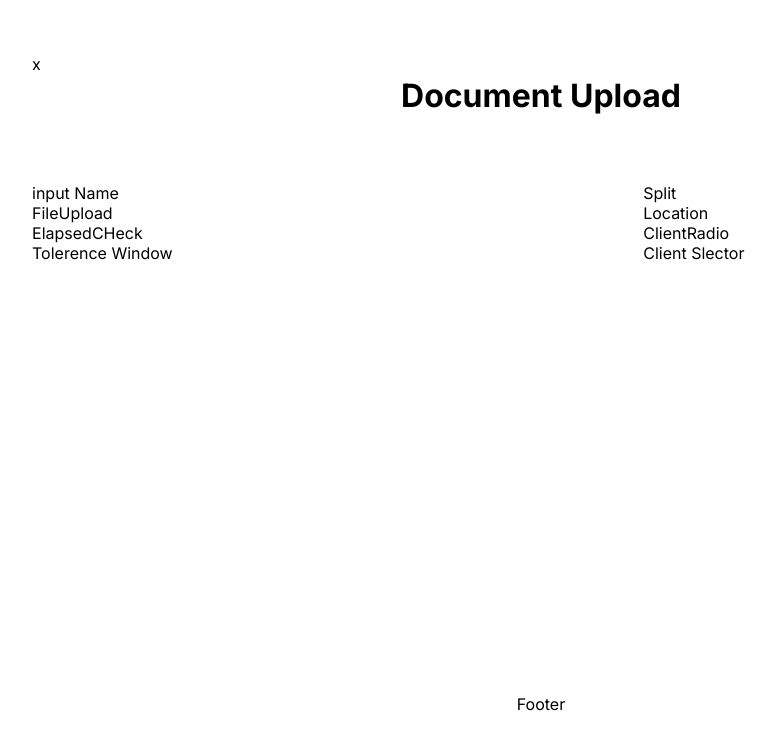
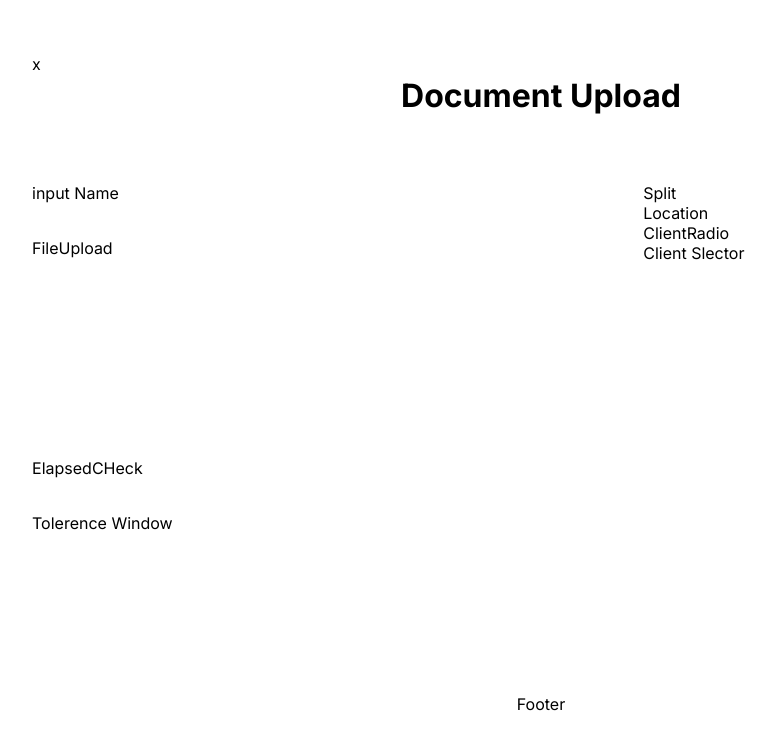
Before and after one commit to GeorgeMurphy-1/New-Vine-Developer-Assessment, a Next.js app: page / in a window 1280 px wide. Shown: the top 750 px of the page, without its empty margins (99-872 px from the left). Built offline with nearby package versions, Linux system fonts and the light colour scheme.

Commit message:
Adjusts Left Contained componets

```diff
--- a/app/page.css
+++ b/app/page.css
@@ -13,6 +13,7 @@
 }
 .left-area {
   grid-area: 4 / 2 / 5 / 3;
+
 }
 .right-area {
   grid-area: 4 / 3 / 5 / 4;
@@ -28,3 +29,20 @@
 .centered{
   margin:auto;
 }
+
+
+
+.left-container {
+  height:100%;
+  display: grid;
+  grid-template-columns: 1fr;
+  grid-template-rows: 1fr 4fr repeat(3, 1fr);
+  grid-column-gap: 1px;
+  grid-row-gap: 0px;
+  }
+
+  .left-contianed-p1 { grid-area: 1 / 1 / 2 / 2; }
+  .left-contianed-p2 { grid-area: 2 / 1 / 3 / 2; }
+  .left-contianed-p3 { grid-area: 3 / 1 / 4 / 2; }
+  .left-contianed-p4 { grid-area: 4 / 1 / 6 / 2; }
+  .left-contianed-p5 { grid-area: 5 / 1 / 6 / 2; }
--- a/app/page.tsx
+++ b/app/page.tsx
@@ -41,11 +41,12 @@ const isUploading: boolean = false;
         <Du.Title text={Data.Title} />
 </div>
 
-          <div className="left-area">
-            <Du.InputName />
-            <Du.FileUpload />
-            <Du.ElapsedCheck />
-            <Du.TolerenceWindow />
+          <div className="left-area ">
+            <div className="left-container">
+           <div className="left-contianed-p1"> <Du.InputName /></div>
+            <div className="left-contained-p2"><Du.FileUpload /></div>
+            <div className="left-contained-p3"><Du.ElapsedCheck /></div>
+            <div className="left-contained-p4"><Du.TolerenceWindow /></div></div>
           </div>
           <div className="right-area">
             <Du.Split />
```
